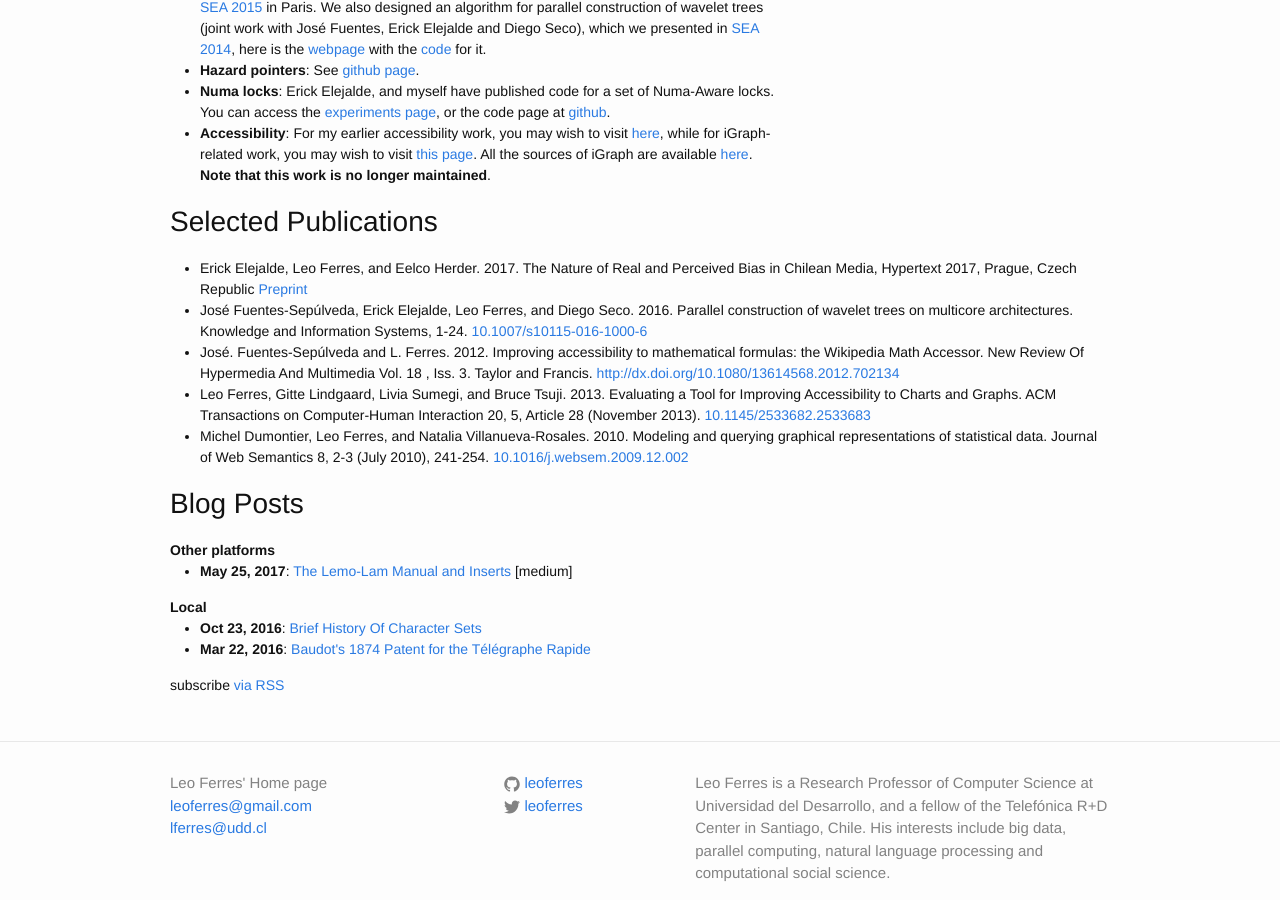
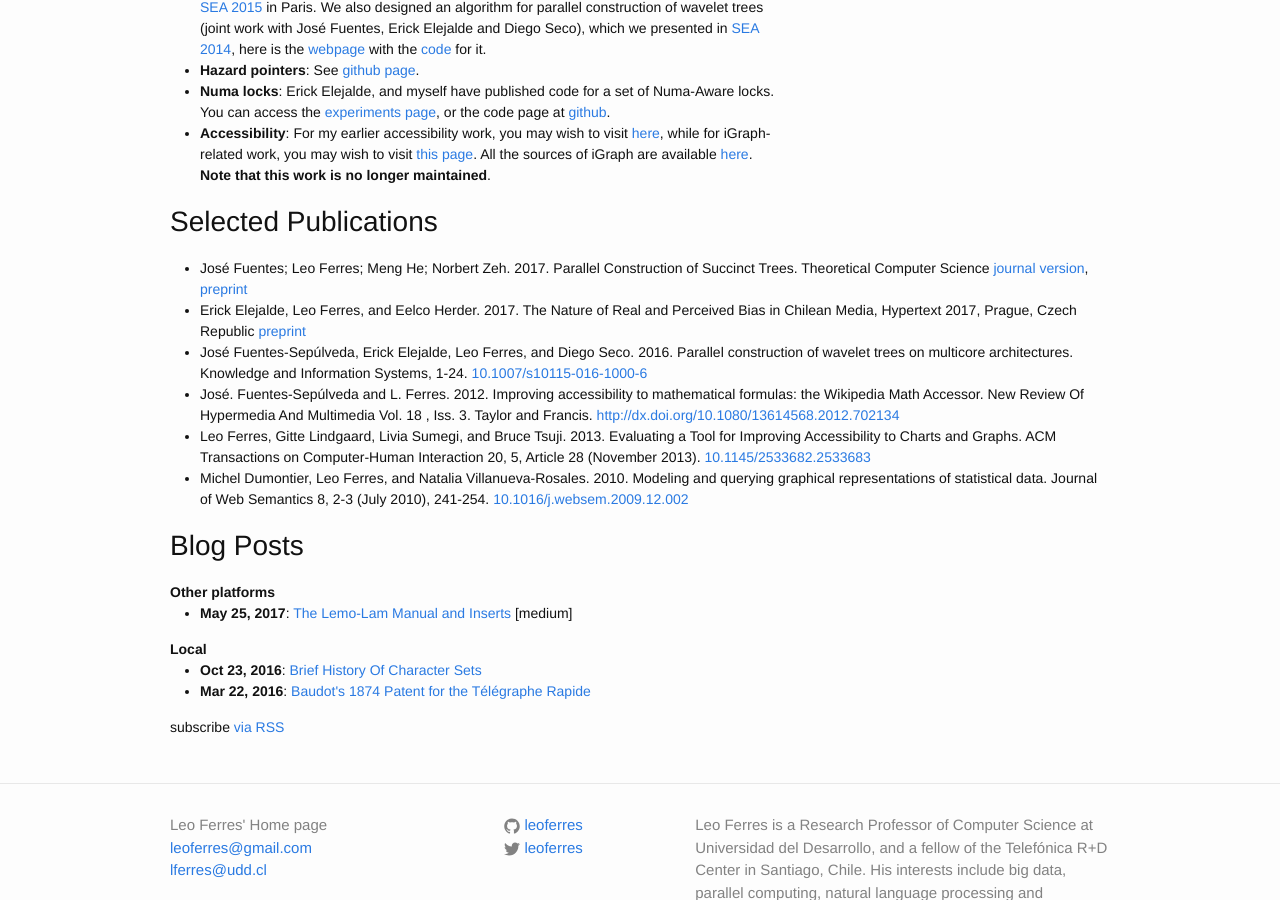
Before and after one commit to leoferres/leoferres.github.io, a Jekyll site: the page built from index.html, in a window 1280 px wide and 900 px high, scrolled down 623 px. Built offline with Jekyll 4.4.1, drawn with Linux system fonts in a browser that asks for light colours; comment, search, counter and statistics services are not loaded.

Commit message:
added tcs paper

```diff
--- a/index.html
+++ b/index.html
@@ -97,10 +97,16 @@ layout: default
   <h1>Selected Publications</h1>
   <ul>
         <li>
+       José Fuentes; Leo Ferres; Meng He; Norbert Zeh. 2017. Parallel
+       Construction of Succinct Trees. Theoretical Computer
+       Science <a href="https://doi.org/10.1016/j.tcs.2017.07.025.pdf">journal
+       version</a>, <a href="http://leoferres.info/pubs/TCS-parST.pdf">preprint</a>
+    </li>
+        <li>
        Erick Elejalde, Leo Ferres, and Eelco Herder. 2017. The Nature
        of Real and Perceived Bias in Chilean Media, Hypertext 2017,
        Prague, Czech
-       Republic <a href="http://leoferres.info/pubs/PolQuizHT2017.pdf">Preprint</a>
+       Republic <a href="http://leoferres.info/pubs/PolQuizHT2017.pdf">preprint</a>
     </li>
     <li>
       José Fuentes-Sepúlveda, Erick Elejalde, Leo Ferres, and Diego
```
